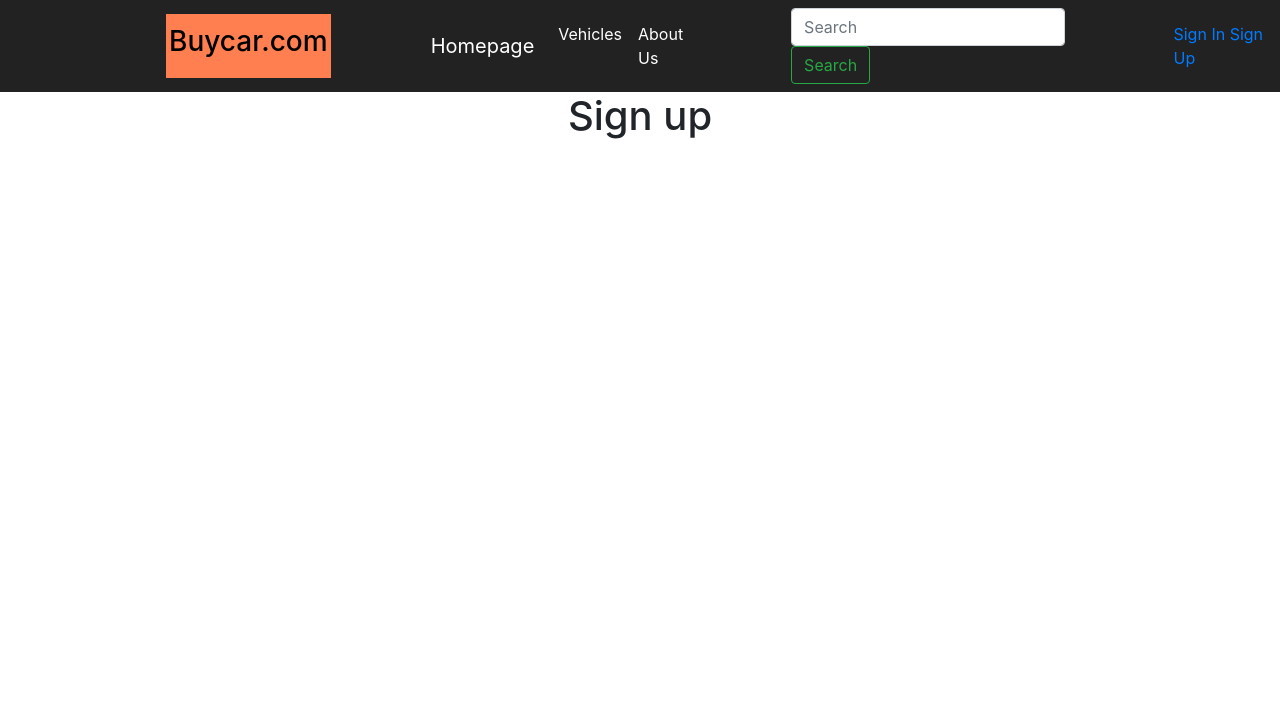
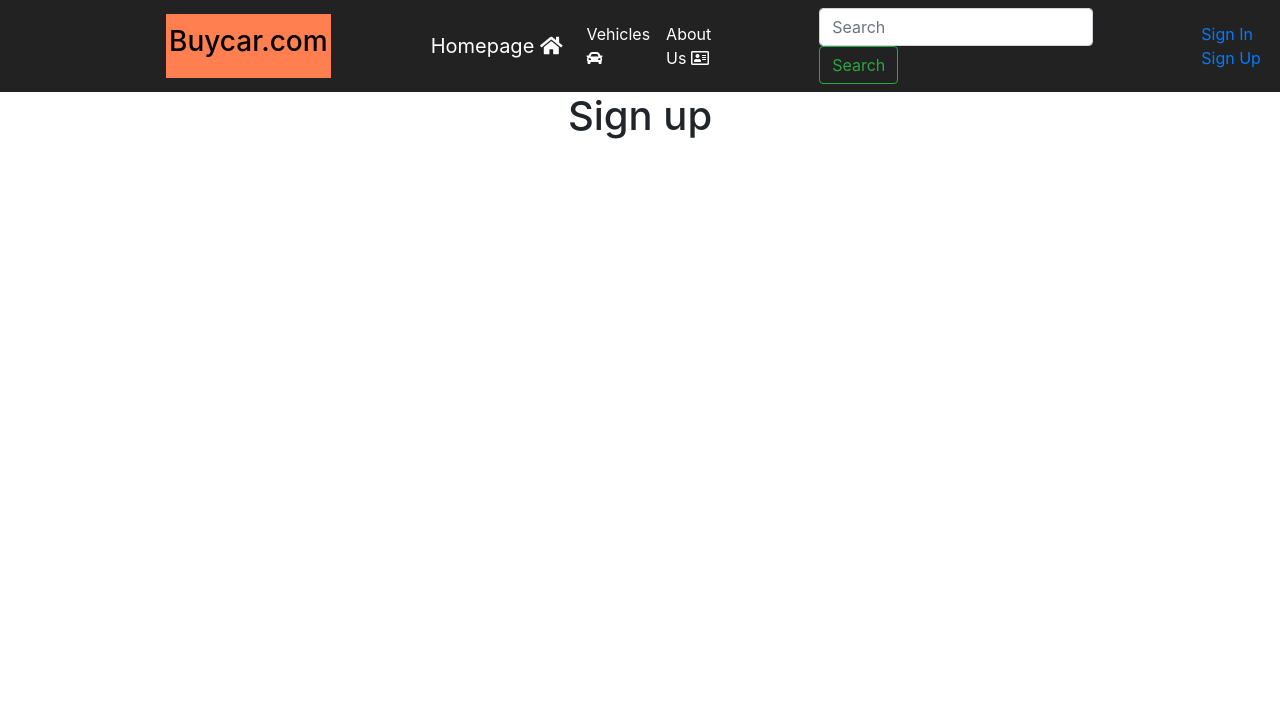
Before and after one commit to bahadir12/bahadir12.github.io, a plain HTML site: page spring2/signup.html in a window 1280 px wide. Shown: the top 717 px of the page. Drawn offline with nearby package versions, Linux system fonts and the light colour scheme.

Commit message:
update
update

```diff
--- a/spring2/about-us.html
+++ b/spring2/about-us.html
@@ -11,22 +11,23 @@
 </head>
 <body>
 <!-- NAVBAR  -->
+<header>
 <nav class="navbar navbar-expand-lg  navbar-custom">
     <span class="navbar-text">
       <h3> Buycar.com </h3>
     </span>
-    <a class="navbar-brand" href="index.html">Homepage</a>
+    <a class="navbar-brand" href="index.html">Homepage  <i class="fas fa-home"></i></a>
     <button class="navbar-toggler" type="button" data-toggle="collapse" data-target="#navbarText" aria-controls="navbarText" aria-expanded="false" aria-label="Toggle navigation">
         <span class="navbar-toggler-icon"></span>
     </button>
     <div class="collapse navbar-collapse" id="navbarText">
         <ul class="navbar-nav mr-auto">
             <li class="nav-item active">
-                <a class="nav-link" href="vehicle.html">Vehicles <span class="sr-only">(current)</span></a>
+                <a class="nav-link" href="vehicle.html">Vehicles  <i class="fas fa-car"></i></a>
             </li>
 
             <li class="nav-item">
-                <a class="nav-link" href="about-us.html">About Us</a>
+                <a class="nav-link" href="about-us.html">About Us  <i class="far fa-address-card"></i></a>
             </li>
 
         </ul>
@@ -42,16 +43,11 @@
         </div>
     </div>
 </nav>
+</header>
 <!-- İNSİDE ABOUT US PAGE -->
 <div>
     <h1 style="text-align: center"> About us</h1>
 </div>
-
-<script src="https://code.jquery.com/jquery-3.3.1.slim.min.js" integrity="sha384-q8i/X+965DzO0rT7abK41JStQIAqVgRVzpbzo5smXKp4YfRvH+8abtTE1Pi6jizo" crossorigin="anonymous"></script>
-<script src="https://cdnjs.cloudflare.com/ajax/libs/popper.js/1.14.7/umd/popper.min.js" integrity="sha384-UO2eT0CpHqdSJQ6hJty5KVphtPhzWj9WO1clHTMGa3JDZwrnQq4sF86dIHNDz0W1" crossorigin="anonymous"></script>
-<script src="https://stackpath.bootstrapcdn.com/bootstrap/4.3.1/js/bootstrap.min.js" integrity="sha384-JjSmVgyd0p3pXB1rRibZUAYoIIy6OrQ6VrjIEaFf/nJGzIxFDsf4x0xIM+B07jRM" crossorigin="anonymous"></script>
-
-</body>
 <!-- FOOTER AREA -->
 <footer>
     <div class="row">
@@ -70,4 +66,14 @@
         </div>
     </div>
 </footer>
+
+
+
+
+<script src="https://code.jquery.com/jquery-3.3.1.slim.min.js" integrity="sha384-q8i/X+965DzO0rT7abK41JStQIAqVgRVzpbzo5smXKp4YfRvH+8abtTE1Pi6jizo" crossorigin="anonymous"></script>
+<script src="https://cdnjs.cloudflare.com/ajax/libs/popper.js/1.14.7/umd/popper.min.js" integrity="sha384-UO2eT0CpHqdSJQ6hJty5KVphtPhzWj9WO1clHTMGa3JDZwrnQq4sF86dIHNDz0W1" crossorigin="anonymous"></script>
+<script src="https://stackpath.bootstrapcdn.com/bootstrap/4.3.1/js/bootstrap.min.js" integrity="sha384-JjSmVgyd0p3pXB1rRibZUAYoIIy6OrQ6VrjIEaFf/nJGzIxFDsf4x0xIM+B07jRM" crossorigin="anonymous"></script>
+
+</body>
+
 </html>
--- a/spring2/signup.html
+++ b/spring2/signup.html
@@ -11,22 +11,24 @@
 </head>
 <body>
 <!-- NAVBAR  -->
+<header>
 <nav class="navbar navbar-expand-lg  navbar-custom">
     <span class="navbar-text">
       <h3> Buycar.com </h3>
     </span>
-    <a class="navbar-brand" href="index.html">Homepage</a>
+    <a class="navbar-brand" href="index.html">Homepage  <i class="fas fa-home"></i></a>
     <button class="navbar-toggler" type="button" data-toggle="collapse" data-target="#navbarText" aria-controls="navbarText" aria-expanded="false" aria-label="Toggle navigation">
         <span class="navbar-toggler-icon"></span>
     </button>
     <div class="collapse navbar-collapse" id="navbarText">
         <ul class="navbar-nav mr-auto">
-            <li class="nav-item active">
-                <a class="nav-link" href="vehicle.html">Vehicles <span class="sr-only">(current)</span></a>
+            <li class="nav-item active" style="display: inline">
+
+                <a class="nav-link" href="vehicle.html">Vehicles  <i class="fas fa-car"></i></a>
             </li>
 
             <li class="nav-item">
-                <a class="nav-link" href="about-us.html">About Us</a>
+                <a class="nav-link" href="about-us.html">About Us  <i class="far fa-address-card"></i></a>
             </li>
 
         </ul>
@@ -42,16 +44,12 @@
         </div>
     </div>
 </nav>
+</header>
 <!-- İNSİDE SİGN UP -->
 <div>
    <h1 style="text-align: center"> Sign up</h1>
 </div>
 
-<script src="https://code.jquery.com/jquery-3.3.1.slim.min.js" integrity="sha384-q8i/X+965DzO0rT7abK41JStQIAqVgRVzpbzo5smXKp4YfRvH+8abtTE1Pi6jizo" crossorigin="anonymous"></script>
-<script src="https://cdnjs.cloudflare.com/ajax/libs/popper.js/1.14.7/umd/popper.min.js" integrity="sha384-UO2eT0CpHqdSJQ6hJty5KVphtPhzWj9WO1clHTMGa3JDZwrnQq4sF86dIHNDz0W1" crossorigin="anonymous"></script>
-<script src="https://stackpath.bootstrapcdn.com/bootstrap/4.3.1/js/bootstrap.min.js" integrity="sha384-JjSmVgyd0p3pXB1rRibZUAYoIIy6OrQ6VrjIEaFf/nJGzIxFDsf4x0xIM+B07jRM" crossorigin="anonymous"></script>
-
-</body>
 <!-- FOOTER AREA -->
 <footer>
     <div class="row">
@@ -70,4 +68,11 @@
         </div>
     </div>
 </footer>
+
+<script src="https://code.jquery.com/jquery-3.3.1.slim.min.js" integrity="sha384-q8i/X+965DzO0rT7abK41JStQIAqVgRVzpbzo5smXKp4YfRvH+8abtTE1Pi6jizo" crossorigin="anonymous"></script>
+<script src="https://cdnjs.cloudflare.com/ajax/libs/popper.js/1.14.7/umd/popper.min.js" integrity="sha384-UO2eT0CpHqdSJQ6hJty5KVphtPhzWj9WO1clHTMGa3JDZwrnQq4sF86dIHNDz0W1" crossorigin="anonymous"></script>
+<script src="https://stackpath.bootstrapcdn.com/bootstrap/4.3.1/js/bootstrap.min.js" integrity="sha384-JjSmVgyd0p3pXB1rRibZUAYoIIy6OrQ6VrjIEaFf/nJGzIxFDsf4x0xIM+B07jRM" crossorigin="anonymous"></script>
+
+</body>
+
 </html>
```
Also changed, not shown: spring2/index.html (+15 -13 lines), spring2/signin.html (+13 -7 lines), spring2/vehicle.html (+10 -8 lines).
